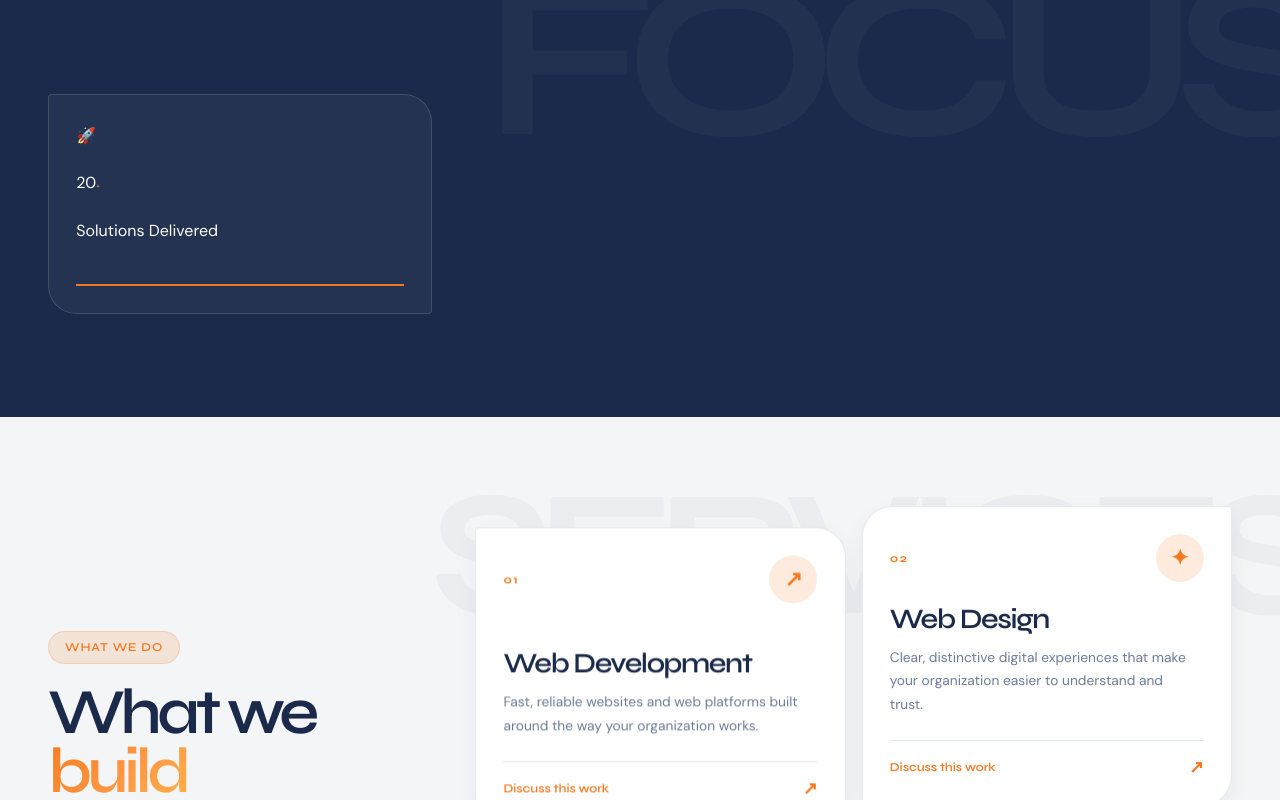
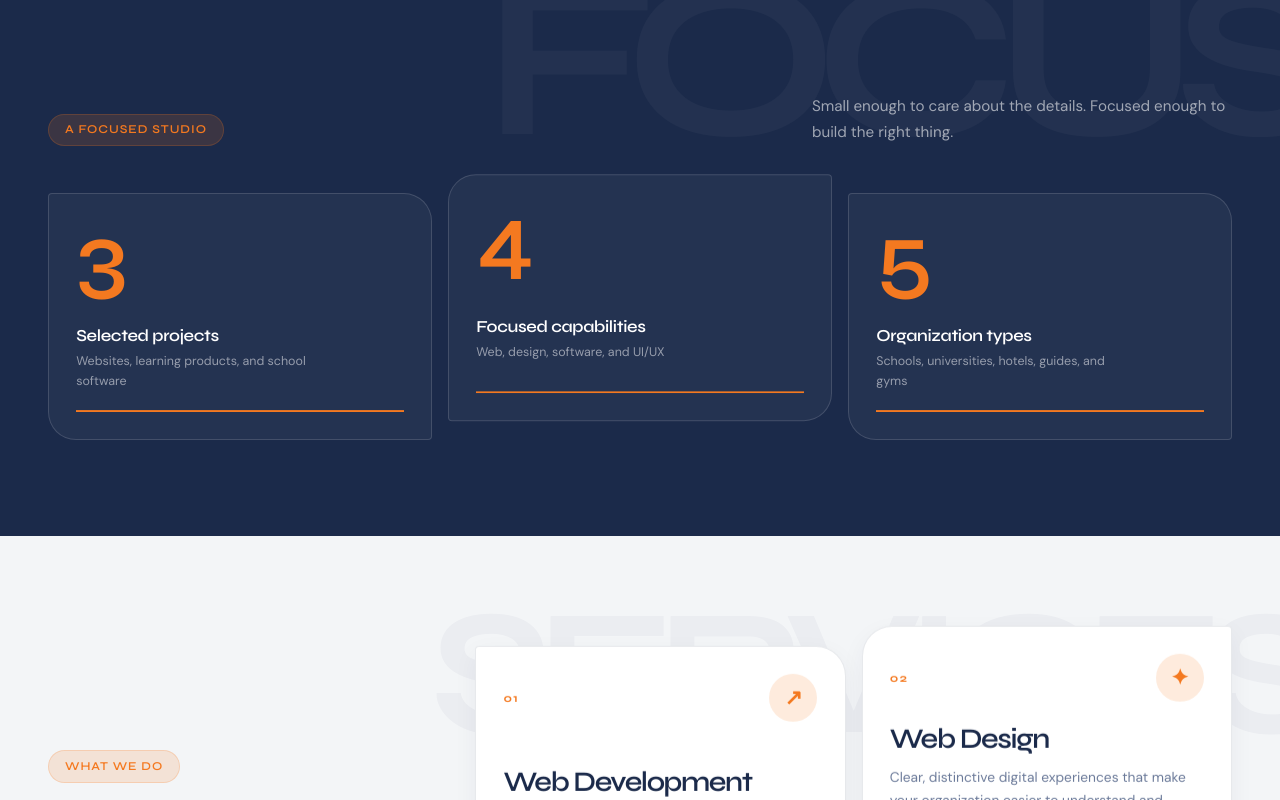
Before and after one commit to yerondereje432/sedecia, a React (Vite) app: page / in a window 1280 px wide. Shown: the part 860-1660 px from the top of the page. Built offline with nearby package versions, Linux system fonts and the light colour scheme.

Commit message:
Update StatsSection.jsx

```diff
--- a/src/components/sections/StatsSection.jsx
+++ b/src/components/sections/StatsSection.jsx
@@ -1,53 +1,45 @@
 import React from 'react';
-import { motion } from 'framer-motion';
+import { motion, useScroll, useTransform } from 'framer-motion';
 import { useInView } from 'react-intersection-observer';
 import CountUp from 'react-countup';
-import { useTranslation } from 'react-i18next';
 import './StatsSection.css';
 
 const STATS = [
-  { value: 20, suffix: '+', label: 'nav.home', key: 'solutions', icon: '🚀', desc: 'Solutions Delivered' },
+  { value: 3, suffix: '', label: 'Selected projects', note: 'Websites, learning products, and school software' },
+  { value: 4, suffix: '', label: 'Focused capabilities', note: 'Web, design, software, and UI/UX' },
+  { value: 5, suffix: '', label: 'Organization types', note: 'Schools, universities, hotels, guides, and gyms' },
 ];
 
+function StatCard({ stat, index, inView }) {
+  const ref = React.useRef(null);
+  const { scrollYProgress } = useScroll({ target: ref, offset: ['start end', 'end start'] });
+  const y = useTransform(scrollYProgress, [0, 1], [index % 2 ? 20 : -12, index % 2 ? -20 : 12]);
+  return (
+    <motion.article ref={ref} className="stats__card" style={{ y }} initial={{ opacity: 0 }} animate={inView ? { opacity: 1 } : {}} transition={{ delay: index * .15, duration: .6 }}>
+      <div className="stats__card-number">
+        {inView && <CountUp start={0} end={stat.value} duration={1.8} delay={index * .12} />}
+        <span className="stats__suffix">{stat.suffix}</span>
+      </div>
+      <div className="stats__card-copy">
+        <h3>{stat.label}</h3>
+        <p>{stat.note}</p>
+      </div>
+      <div className="stats__bar"><motion.div className="stats__bar-fill" initial={{ scaleX: 0 }} animate={inView ? { scaleX: 1 } : {}} transition={{ delay: .45 + index * .12, duration: 1 }} /></div>
+    </motion.article>
+  );
+}
+
 export default function StatsSection() {
-  const { ref, inView } = useInView({ triggerOnce: true, threshold: 0.3 });
-
+  const { ref, inView } = useInView({ triggerOnce: true, threshold: .25 });
   return (
     <section className="stats section" ref={ref}>
       <div className="container">
+        <div className="stats__intro">
+          <span className="badge badge-orange">A focused studio</span>
+          <p>Small enough to care about the details. Focused enough to build the right thing.</p>
+        </div>
         <div className="stats__grid">
-          {STATS.map((stat, i) => (
-            <motion.div
-              key={stat.key}
-              className="stats__card"
-              initial={{ opacity: 0, y: 30 }}
-              animate={inView ? { opacity: 1, y: 0 } : {}}
-              transition={{ delay: i * 0.1, duration: 0.6, ease: [0.4, 0, 0.2, 1] }}
-            >
-              <div className="stats__icon">{stat.icon}</div>
-              <div className="stats__number">
-                {inView && (
-                  <CountUp
-                    start={0}
-                    end={stat.value}
-                    duration={2.5}
-                    decimals={stat.decimals || 0}
-                    delay={i * 0.1}
-                  />
-                )}
-                <span className="stats__suffix">{stat.suffix}</span>
-              </div>
-              <div className="stats__label">{stat.desc}</div>
-              <div className="stats__bar">
-                <motion.div
-                  className="stats__bar-fill"
-                  initial={{ scaleX: 0 }}
-                  animate={inView ? { scaleX: 1 } : {}}
-                  transition={{ delay: 0.5 + i * 0.1, duration: 1.2, ease: [0.4, 0, 0.2, 1] }}
-                />
-              </div>
-            </motion.div>
-          ))}
+          {STATS.map((stat, index) => <StatCard key={stat.label} stat={stat} index={index} inView={inView} />)}
         </div>
       </div>
     </section>
```
